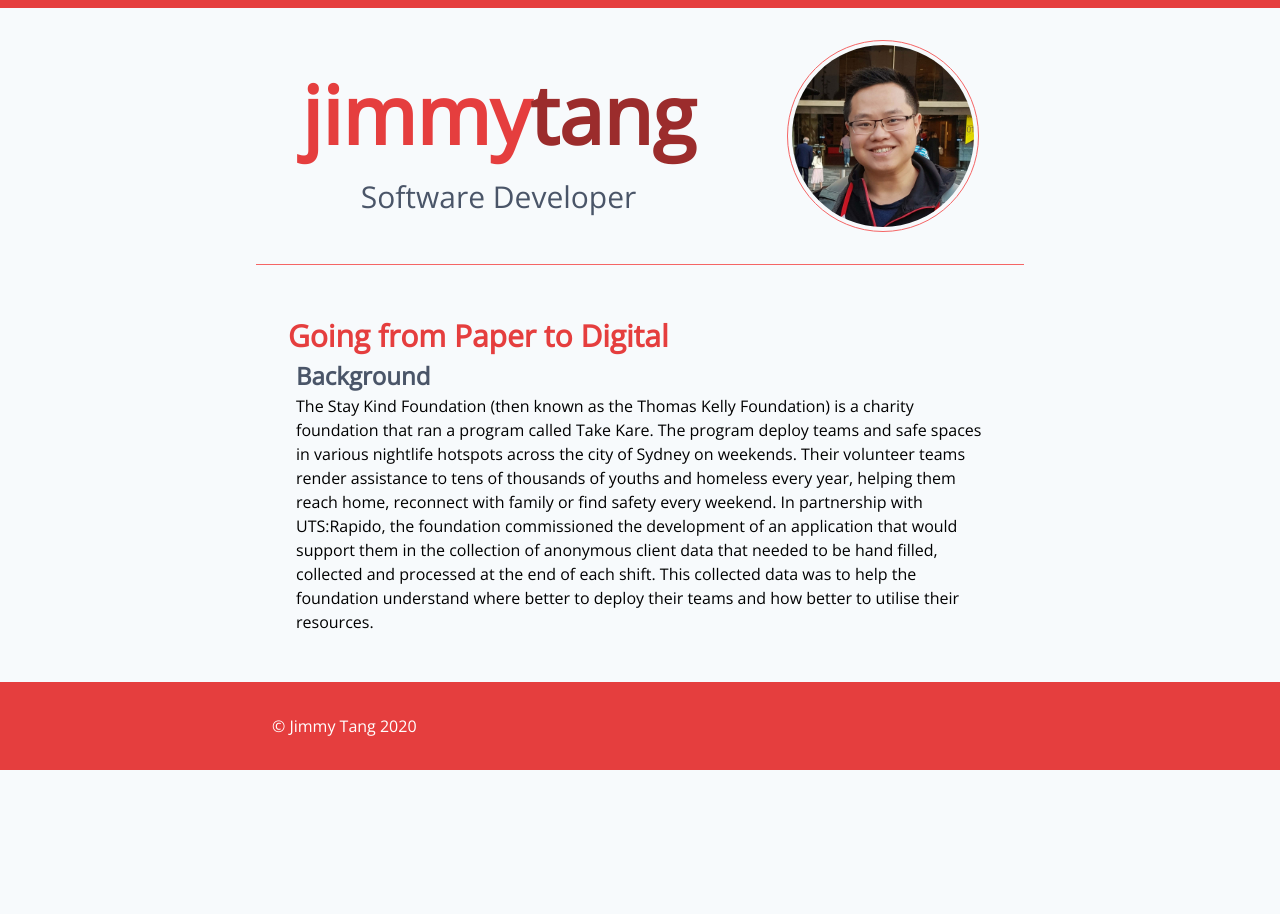
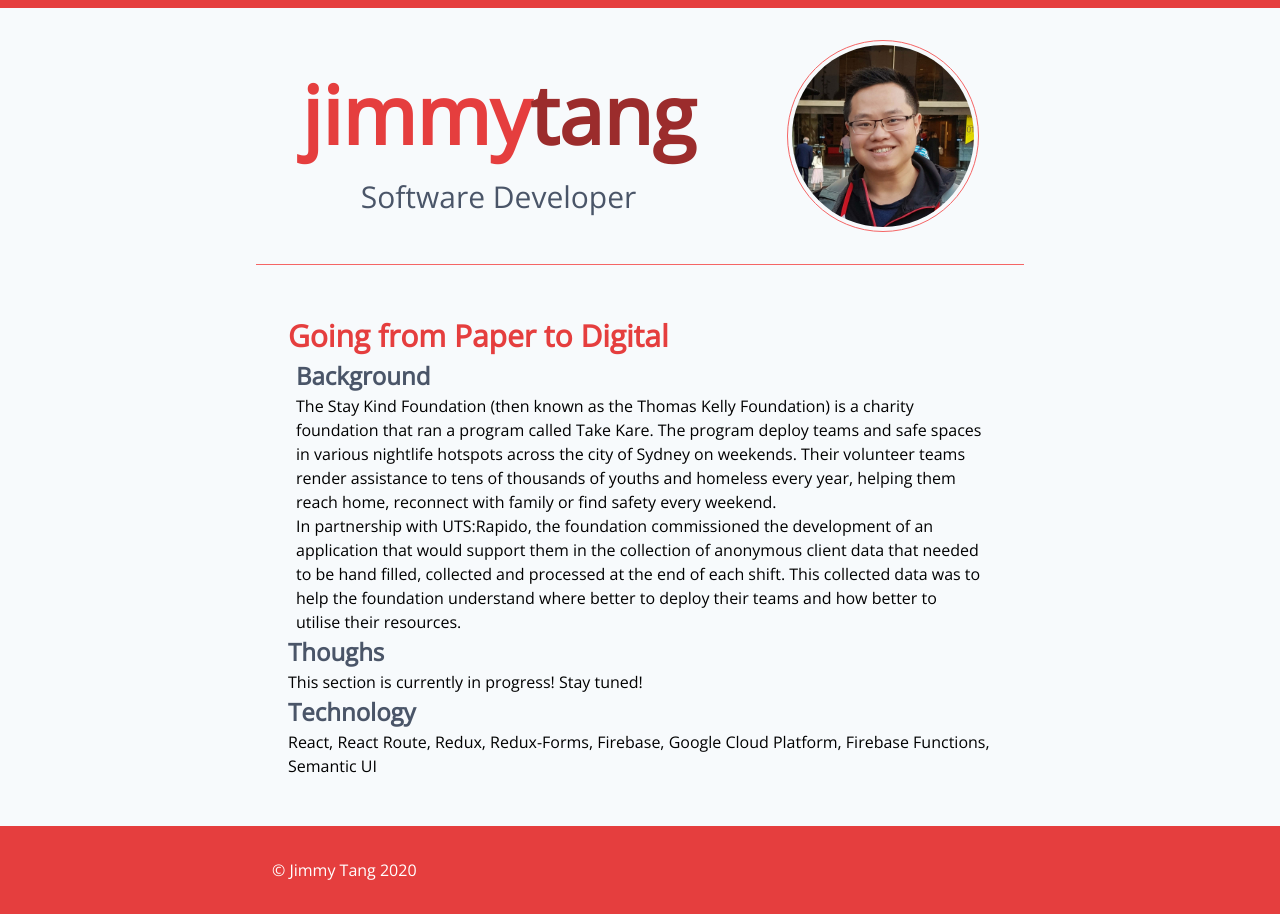
Before and after one commit to blaytenshi/jimmytangdotdev, a React (Create React App) app: page /work/tkssir in a window 1280 px wide. Before the commit the page ends 800 px from the top, so only its background shows below. Built offline with nearby package versions, Linux system fonts and the light colour scheme.

Commit message:
Added other sections for MyWork

```diff
--- a/src/index.js
+++ b/src/index.js
@@ -1,9 +1,8 @@
 import React from 'react';
 import ReactDOM from 'react-dom';
 import './assets/css/built-styles.css';
-import { BrowserRouter as Router, Switch, Route } from "react-router-dom";
+import { BrowserRouter as Router } from "react-router-dom";
 import App from "./App";
-import TKSSIR from "./pages/TKSSIR";
 import * as serviceWorker from './serviceWorker';
 
 ReactDOM.render(
--- a/src/pages/TKSSIR.js
+++ b/src/pages/TKSSIR.js
@@ -1,5 +1,4 @@
 import React from "react";
-import ArticleNavBar from "../components/ArticleNavBar";
 
 const TKSSIR = () => {
   return (
@@ -9,7 +8,28 @@ const TKSSIR = () => {
         <section className="px-2">
           <h3 className="text-2xl font-bold text-gray-700">Background</h3>
           <p>
-            The Stay Kind Foundation (then known as the Thomas Kelly Foundation) is a charity foundation that ran a program called Take Kare. The program deploy teams and safe spaces in various nightlife hotspots across the city of Sydney on weekends. Their volunteer teams render assistance to tens of thousands of youths and homeless every year, helping them reach home, reconnect with family or find safety every weekend. In partnership with UTS:Rapido, the foundation commissioned the development of an application that would support them in the collection of anonymous client data that needed to be hand filled, collected and processed at the end of each shift. This collected data was to help the foundation understand where better to deploy their teams and how better to utilise their resources.
+            The Stay Kind Foundation (then known as the Thomas Kelly Foundation) is a charity foundation that ran a
+            program called Take Kare. The program deploy teams and safe spaces in various nightlife hotspots across
+            the city of Sydney on weekends. Their volunteer teams render assistance to tens of thousands of youths and
+            homeless every year, helping them reach home, reconnect with family or find safety every weekend.
+          </p>
+          <p>
+            In partnership with UTS:Rapido, the foundation commissioned the development of an application that would
+            support them in the collection of anonymous client data that needed to be hand filled, collected and
+            processed at the end of each shift. This collected data was to help the foundation understand where better
+            to deploy their teams and how better to utilise their resources.
+          </p>
+        </section>
+        <section>
+          <h3 className="text-2xl font-bold text-gray-700">Thoughs</h3>
+          <p>
+            This section is currently in progress! Stay tuned!
+          </p>
+        </section>
+        <section>
+          <h3 className="text-2xl font-bold text-gray-700">Technology</h3>
+          <p>
+            React, React Route, Redux, Redux-Forms, Firebase, Google Cloud Platform, Firebase Functions, Semantic UI
           </p>
         </section>
       </article>
```
Also changed, not shown: src/pages/TINA.js (added, +29 -0 lines), src/pages/ThisMyMob.js (added, +29 -0 lines).
